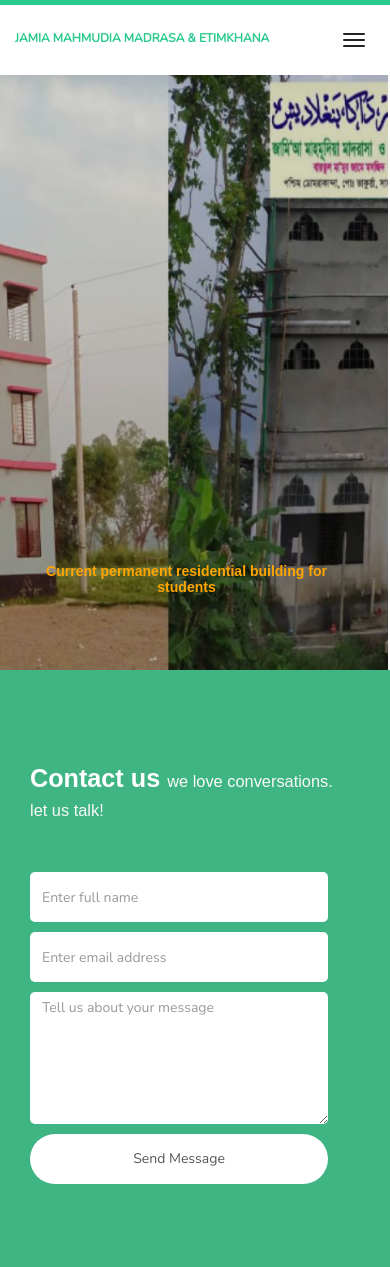
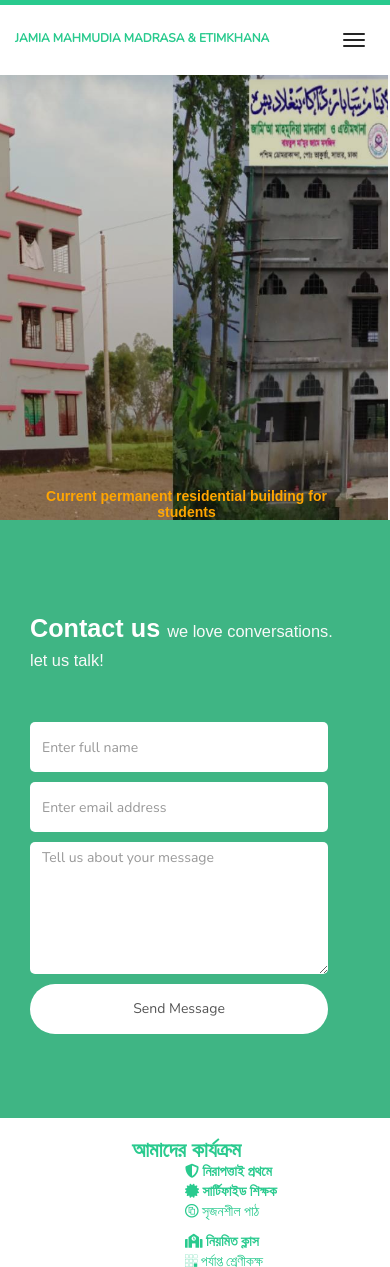
Before and after one commit to ExpoAshique/jamia-mahmudia-madrasa, a PHP site: page / in a window 390 px wide. Shown: the top 1267 px of the page. Run offline with PHP 8.4, Linux system fonts and the light colour scheme; some web fonts are replaced.

Commit message:
Responsive image

```diff
--- a/css/style.css
+++ b/css/style.css
@@ -260,7 +260,7 @@
     background-repeat: no-repeat;
     background-attachment: local;
     background-size: cover;
-    height: 600px;
+    height:450px;
   }
 
   .caption h3 a { color: #FFF; }
@@ -285,10 +285,9 @@
 
 
 
-  home-slider .item-first img{
+  /* home-slider .item-first img{
     height: 600px;
-  }
-
+  } */
 
 
 
```
